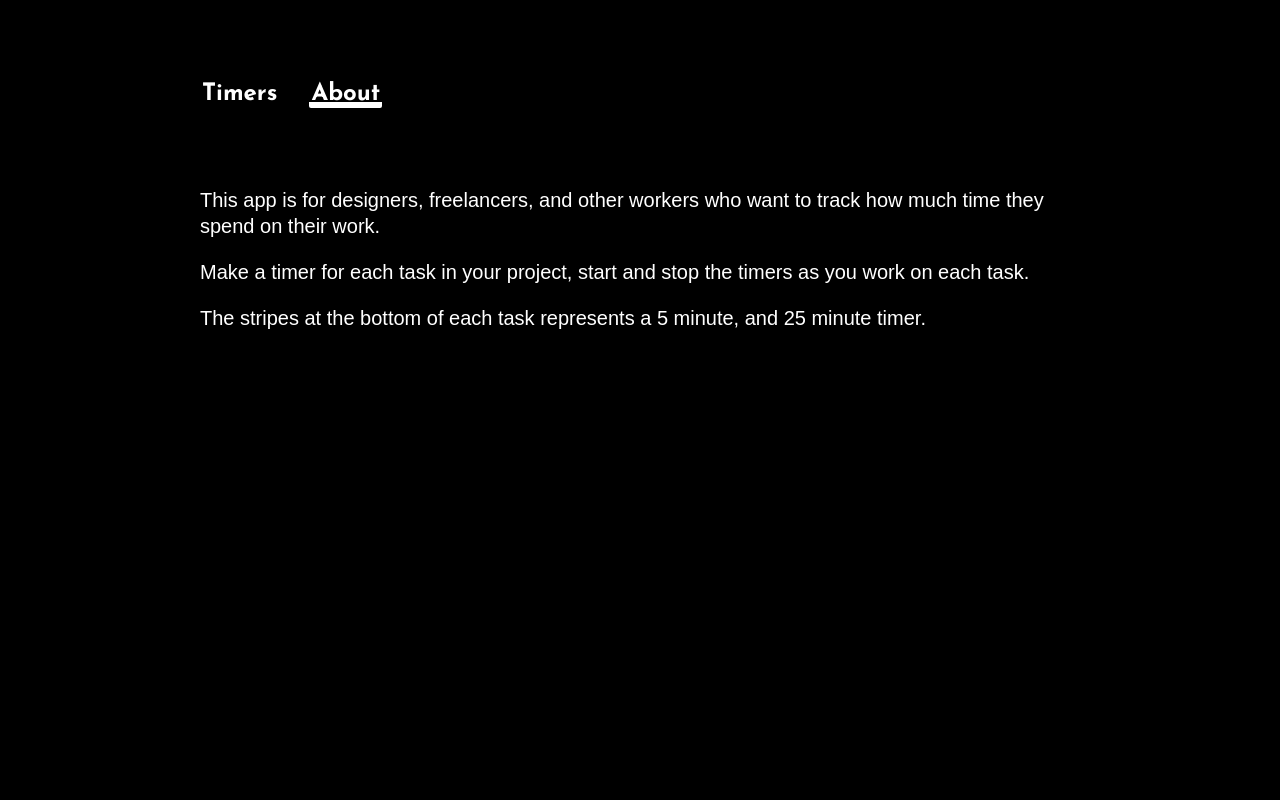
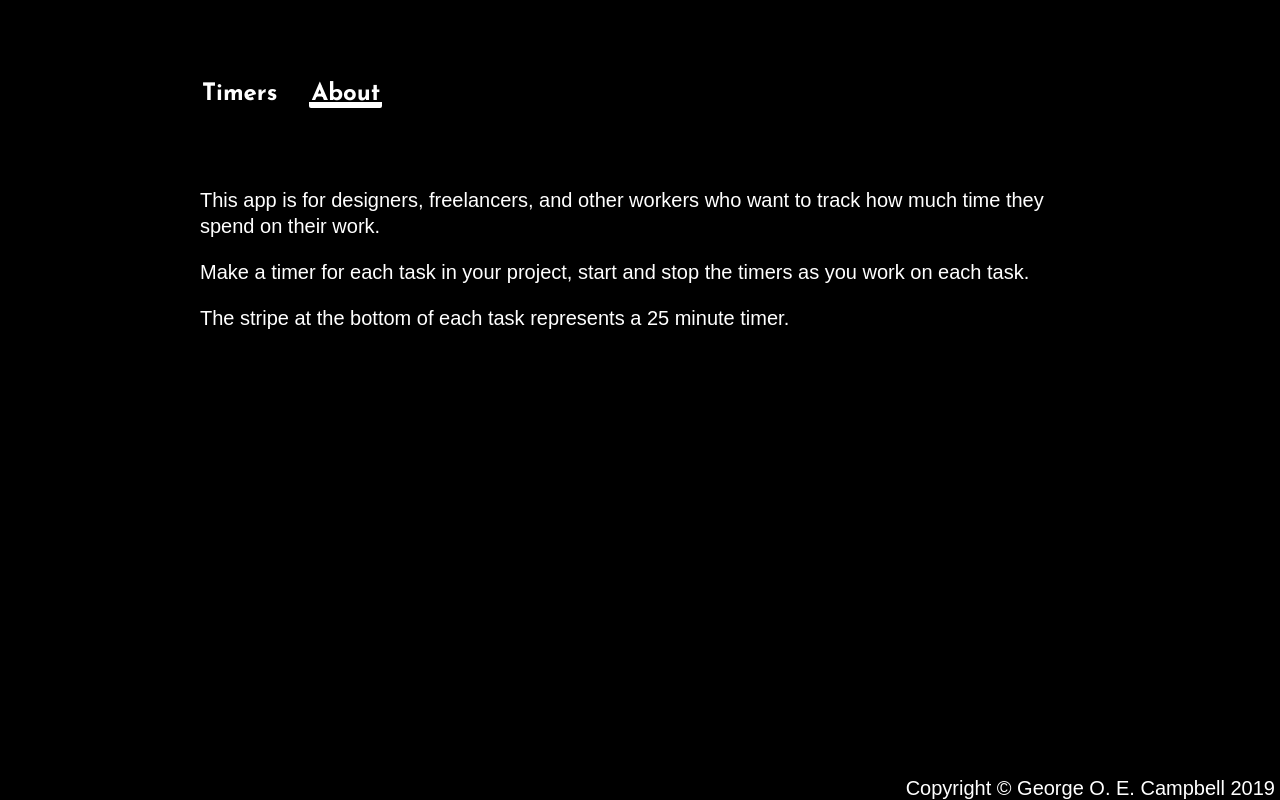
Before and after one commit to campbellgoe/tasktimer, a Next.js app: page /about in a window 1280 px wide. Built offline with nearby package versions, Linux system fonts and the light colour scheme; a web font is replaced by a local one.

Commit message:
made only 1 stripe; 25 min timer. changed about. added copyright notice.

```diff
--- a/components/Layout.js
+++ b/components/Layout.js
@@ -8,6 +8,9 @@ const Layout = (props) => (
     </Head>
     <Header />
     {props.children}
+    <footer>
+    Copyright &copy; George O. E. Campbell 2019
+    </footer>
     <style jsx global>{`
       @import url('https://fonts.googleapis.com/css?family=Hind+Guntur|Josefin+Sans:700|Material+Icons');
       body {
@@ -18,6 +21,16 @@ const Layout = (props) => (
         color: #fff;
         margin: 110px 25%;
         box-sizing: border-box;
+      }
+      footer {
+        position: fixed;
+        bottom: 0;
+        right: 0;
+        height: 20px;
+        text-align: right;
+        padding: 5px;
+        background-color: black;
+        border-top-left-radius: 4px;
       }
       ul, li {
         list-style: none;
--- a/components/Task.js
+++ b/components/Task.js
@@ -29,7 +29,6 @@ export default class Task extends Component {
     const colourTransparent = `rgba(${r},${g},${b},0)`;
     const linearGradient = `
     linear-gradient(180deg, ${colour} calc(100% - 10px), ${colourTransparent} calc(100% - 10px), ${colourTransparent} calc(100% - 20px)),
-    linear-gradient(90deg, rgba(${r},${g},${b},0.5) 0%, rgba(0,0,0,0.5) ${pcMinutes}%, ${colourTransparent} ${pcMinutes}%, ${colourTransparent} 100%),
     linear-gradient(90deg,  ${colour} 0%, rgba(255,156,237,1) ${pcSeconds}%,  ${colour} ${pcSeconds}%,  ${colour} 100%)
     `;
     return (
--- a/pages/about.js
+++ b/pages/about.js
@@ -4,6 +4,6 @@ export default () => (
     <Layout>
        <p>This app is for designers, freelancers, and other workers who want to track how much time they spend on their work.</p>
        <p>Make a timer for each task in your project, start and stop the timers as you work on each task.</p>
-       <p>The stripes at the bottom of each task represents a 5 minute, and 25 minute timer.</p>
+       <p>The stripe at the bottom of each task represents a 25 minute timer.</p>
     </Layout>
 )
```
